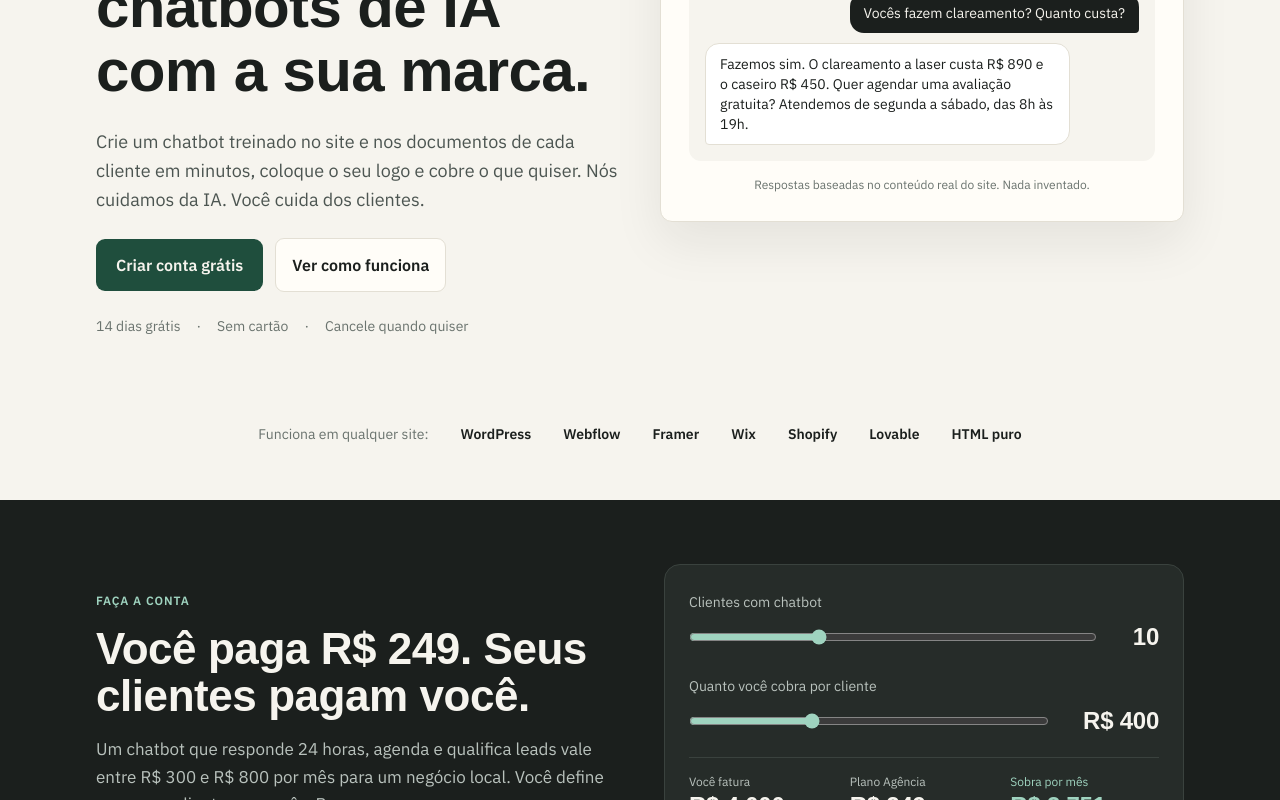
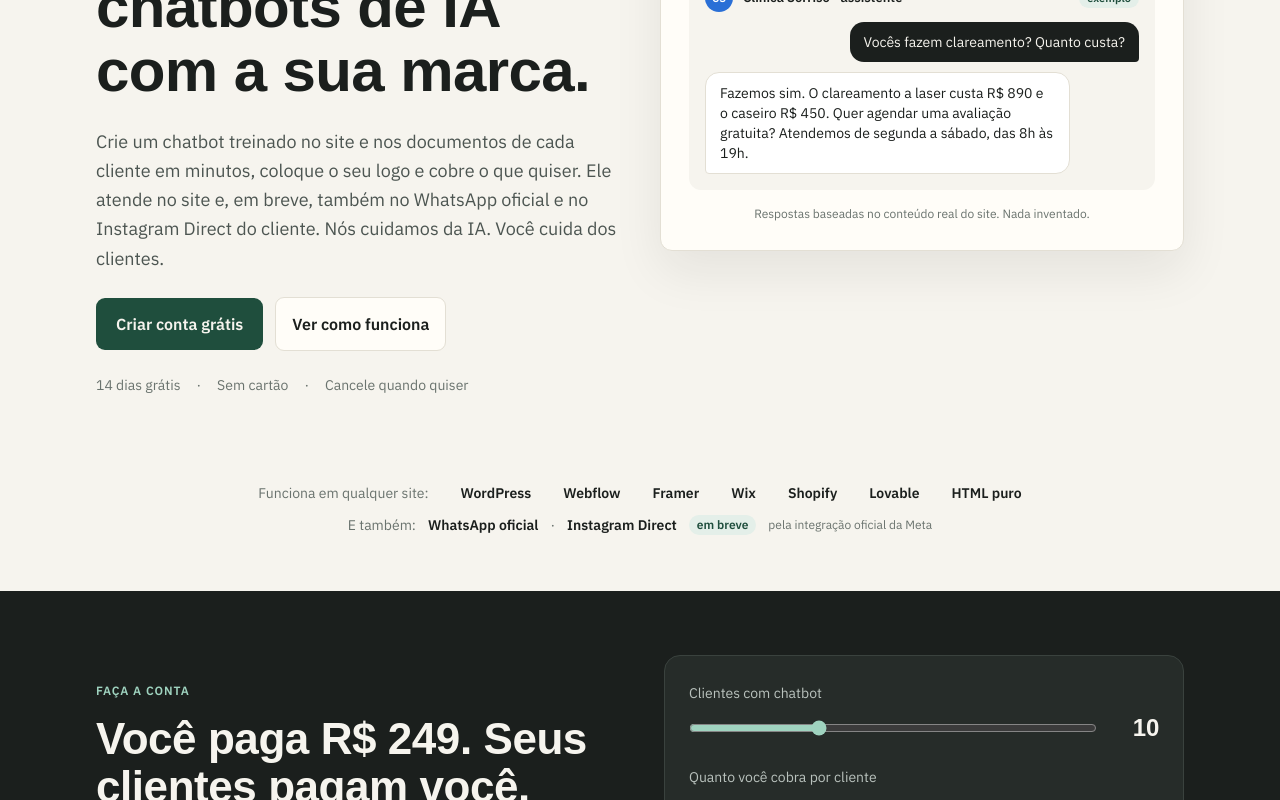
Before and after one commit to Ruan-Portella/atendia, a Next.js app: page / in a window 1280 px wide. Shown: the part 500-1300 px from the top of the page. Built offline with nearby package versions, Linux system fonts and the light colour scheme; a web font is replaced by a local one.

Commit message:
feat: atualizar mensagens sobre integração com WhatsApp e Instagram na página inicial e ajustar layout de uso do WhatsApp

```diff
--- a/src/app/page.tsx
+++ b/src/app/page.tsx
@@ -35,7 +35,7 @@ export default function LandingPage() {
             Adicione R$ 3.000 por mês na sua agência revendendo chatbots de IA com a sua marca.
           </h1>
           <p className="max-w-[560px] text-lg leading-relaxed text-ink-2">
-            Crie um chatbot treinado no site e nos documentos de cada cliente em minutos, coloque o seu logo e cobre o que quiser. Nós cuidamos da IA. Você cuida dos clientes.
+            Crie um chatbot treinado no site e nos documentos de cada cliente em minutos, coloque o seu logo e cobre o que quiser. Ele atende no site e, em breve, também no WhatsApp oficial e no Instagram Direct do cliente. Nós cuidamos da IA. Você cuida dos clientes.
           </p>
           <div className="flex flex-wrap items-center gap-3">
             <Link href="/cadastro" className="btn-primary px-5 py-3.5 text-base">Criar conta grátis</Link>
@@ -63,11 +63,22 @@ export default function LandingPage() {
         </div>
       </section>
 
-      <div className="flex flex-wrap items-center justify-center gap-x-8 gap-y-2 px-6 pb-14 text-sm text-muted">
-        <span>Funciona em qualquer site:</span>
-        {["WordPress", "Webflow", "Framer", "Wix", "Shopify", "Lovable", "HTML puro"].map((s) => (
-          <span key={s} className="font-semibold text-ink">{s}</span>
-        ))}
+      <div className="flex flex-col items-center gap-3 px-6 pb-14 text-sm text-muted">
+        <div className="flex flex-wrap items-center justify-center gap-x-8 gap-y-2">
+          <span>Funciona em qualquer site:</span>
+          {["WordPress", "Webflow", "Framer", "Wix", "Shopify", "Lovable", "HTML puro"].map((s) => (
+            <span key={s} className="font-semibold text-ink">{s}</span>
+          ))}
+        </div>
+        {/* canais da Meta ainda em teste fechado: tirar o "em breve" no lançamento */}
+        <div className="flex flex-wrap items-center justify-center gap-x-3 gap-y-2">
+          <span>E também:</span>
+          <span className="font-semibold text-ink">WhatsApp oficial</span>
+          <span>·</span>
+          <span className="font-semibold text-ink">Instagram Direct</span>
+          <span className="rounded-full bg-brand-soft px-2 py-0.5 text-xs font-semibold text-brand">em breve</span>
+          <span className="w-full text-center text-xs sm:w-auto">pela integração oficial da Meta</span>
+        </div>
       </div>
 
       <section className="grid items-center gap-12 bg-ink px-6 py-16 text-ground md:grid-cols-2 lg:px-16 xl:px-24">
@@ -88,7 +99,7 @@ export default function LandingPage() {
           {[
             ["Cole a URL", `A ${brand} lê o site, os PDFs e as perguntas frequentes do cliente e monta a base de conhecimento.`],
             ["Coloque a sua marca", "Logo, cores, nome do assistente e tom de voz. O cliente vê a sua agência, nunca a nossa."],
-            ["Cole uma linha no site", "Um script de uma linha. Funciona em qualquer plataforma, do WordPress ao HTML puro."],
+            ["Cole uma linha no site", "Um script de uma linha. Funciona em qualquer plataforma, do WordPress ao HTML puro. Em breve, conecte também o WhatsApp e o Instagram do cliente, com o login oficial da Meta."],
             ["Receba os leads", "Nome, WhatsApp e o resumo da conversa chegam por e-mail ou direto no seu painel."],
           ].map(([t, d], i) => (
             <div key={t} className="card flex flex-col gap-3 p-6">
--- a/src/components/whatsapp-usage.tsx
+++ b/src/components/whatsapp-usage.tsx
@@ -26,13 +26,13 @@ export async function WhatsAppUsage({ botId }: { botId: string }) {
         <p className="text-sm text-muted">Nenhuma mensagem enviada neste mês ainda.</p>
       ) : (
         <div className="card overflow-hidden text-sm">
-          <div className="grid grid-cols-[1fr_auto_auto] gap-x-6 border-b border-line-2 px-4 py-2 text-xs font-semibold uppercase tracking-[0.06em] text-muted">
+          <div className="grid grid-cols-[1fr_5.5rem_5.5rem] gap-x-6 border-b border-line-2 px-4 py-2 text-xs font-semibold uppercase tracking-[0.06em] text-muted">
             <span>Tipo</span>
             <span className="text-right">Enviadas</span>
             <span className="text-right">Cobradas</span>
           </div>
           {lines.map((l) => (
-            <div key={l.category} className="grid grid-cols-[1fr_auto_auto] gap-x-6 border-b border-line-2 px-4 py-2 last:border-0">
+            <div key={l.category} className="grid grid-cols-[1fr_5.5rem_5.5rem] gap-x-6 border-b border-line-2 px-4 py-2 last:border-0">
               <span>{CATEGORY_LABEL[l.category] ?? l.category}</span>
               <span className="text-right tabular">{num(l.sent)}</span>
               <span className="text-right tabular">{num(l.billed)}</span>
```
